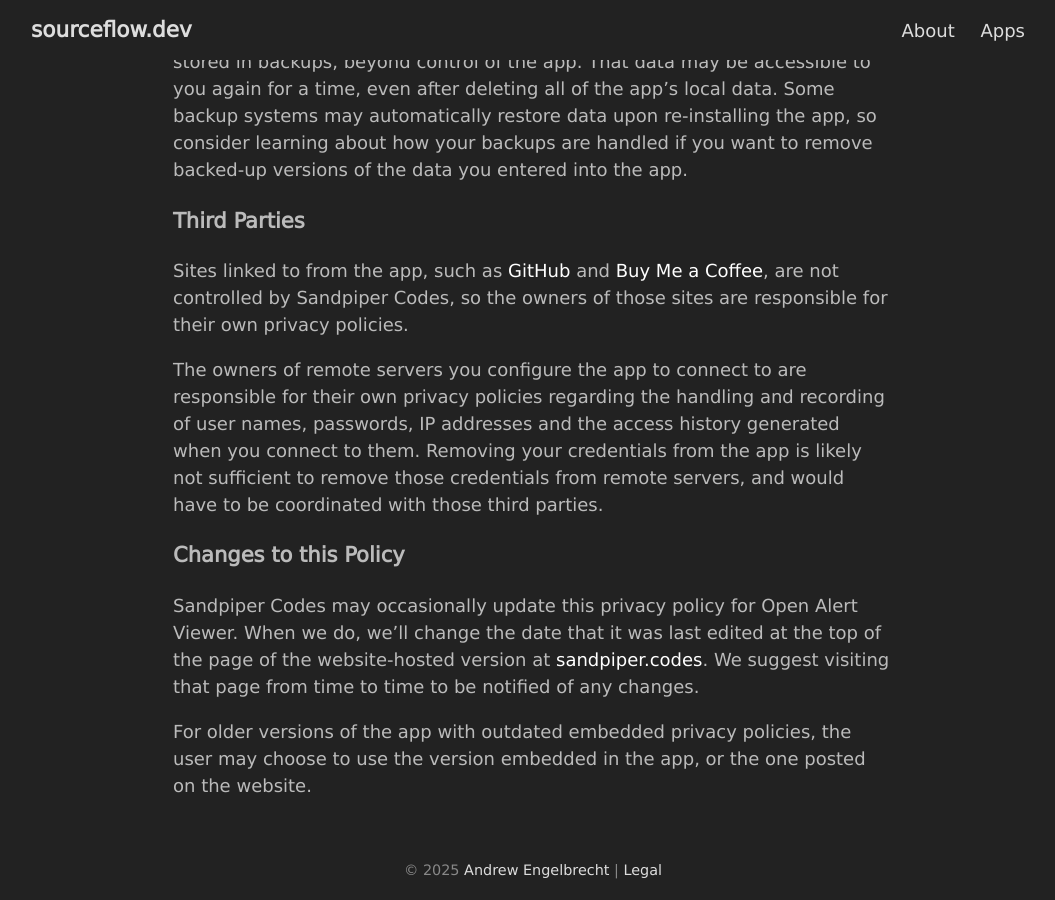
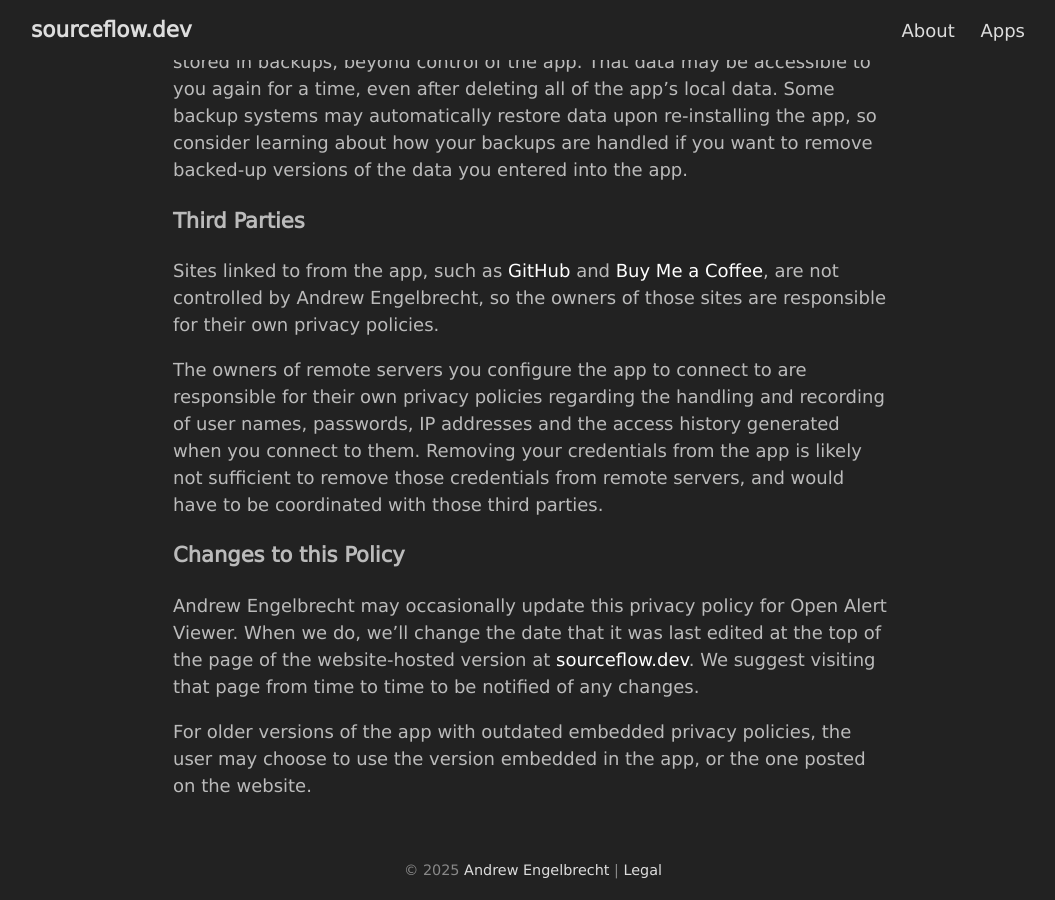
Before and after one commit to leaf-node/sourceflow.dev, a Jekyll site: the page built from apps/open-alert-viewer/privacy-policy/index.md, in a window 1280 px wide and 900 px high, scrolled down 1776 px. Shown: the whole window, without its empty margins (107-1162 px from the left). Built offline with Jekyll 4.4.1, drawn with Linux system fonts in a browser that asks for light colours; some of the changed text lies outside the part shown.

Commit message:
Updating names and URLs in privacy policy

```diff
--- a/apps/open-alert-viewer/privacy-policy/index.md
+++ b/apps/open-alert-viewer/privacy-policy/index.md
@@ -8,14 +8,14 @@
 
 ### Contact Info
 
-Open Alert Viewer is made by Sandpiper Codes and other Open Alert Viewer
-authors. Sandpiper Codes may be reached at
-[support@sandpiper.codes](mailto:support@sandpiper.codes), or via the "Support"
+Open Alert Viewer is made by Andrew Engelbrecht and other Open Alert Viewer
+authors. Support may be reached at
+[support@sourceflow.dev](mailto:support@sourceflow.dev), or via the "Support"
 menu item in the app.
 
 ### Data Use
 
-[Open Alert Viewer](https://sandpiper.codes/apps/open-alert-viewer/) ("the
+[Open Alert Viewer](https://sourceflow.dev/apps/open-alert-viewer/) ("the
 app") is libre / open source software, so it respects your freedom to use,
 study, change and share the code. It also respects your privacy: Usernames,
 passwords and remote server addresses ("credentials") that you enter into the
@@ -81,8 +81,8 @@
 ### Third Parties
 
 Sites linked to from the app, such as [GitHub](https://github.com) and [Buy Me
-a Coffee](https://buymeacoffee.com), are not controlled by Sandpiper Codes, so
-the owners of those sites are responsible for their own privacy policies.
+a Coffee](https://buymeacoffee.com), are not controlled by Andrew Engelbrecht,
+so the owners of those sites are responsible for their own privacy policies.
 
 The owners of remote servers you configure the app to connect to are
 responsible for their own privacy policies regarding the handling and recording
@@ -93,10 +93,10 @@
 
 ### Changes to this Policy
 
-Sandpiper Codes may occasionally update this privacy policy for Open Alert
+Andrew Engelbrecht may occasionally update this privacy policy for Open Alert
 Viewer. When we do, we'll change the date that it was last edited at the top of
 the page of the website-hosted version at
-[sandpiper.codes](https://sandpiper.codes/apps/open-alert-viewer/privacy-policy/).
+[sourceflow.dev](https://sourceflow.dev/apps/open-alert-viewer/privacy-policy/).
 We suggest visiting that page from time to time to be notified of any changes.
 
 For older versions of the app with outdated embedded privacy policies, the user
```
